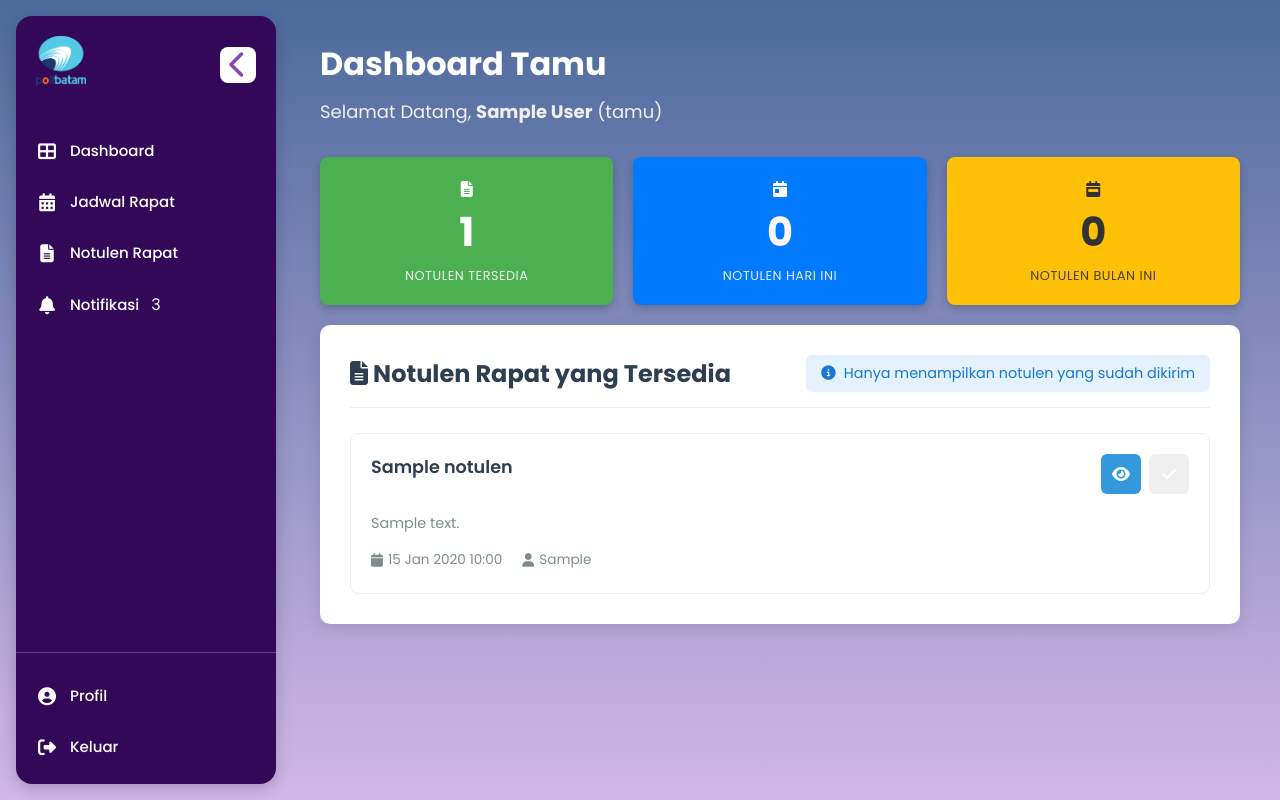
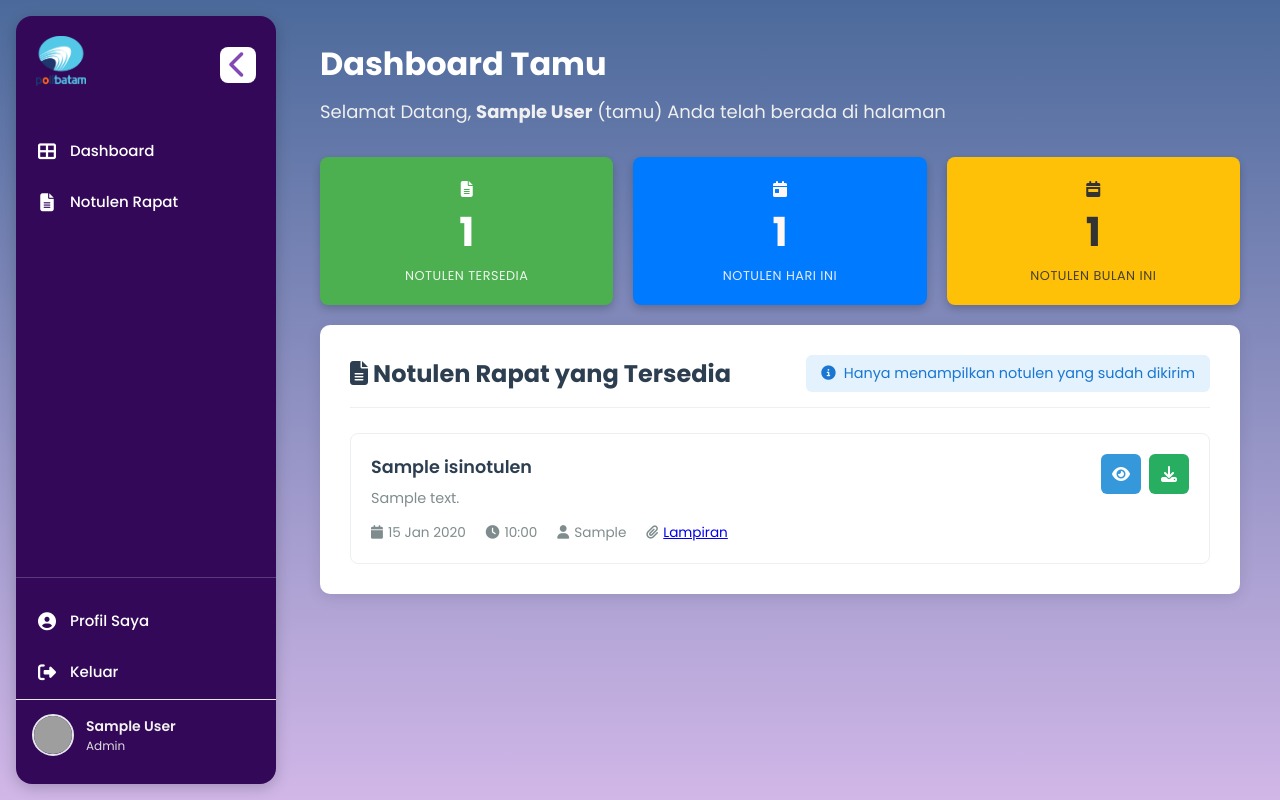
Before and after one commit to LONGAVEUS/IF-Malam-1E-3, a PHP site: page /tamu.php in a window 1280 px wide. Run offline with PHP 8.4, Linux system fonts and the light colour scheme; the visitor is signed in with stand-in values (Sample User, id 1); tables that the repository leaves empty or names only in its code hold one stand-in row (values such as "Sample post"); grey boxes are pictures that could not be loaded.

Commit message:
Update tamu.php
perbaiki halaman tamu

```diff
--- a/tamu.php
+++ b/tamu.php
@@ -1,70 +1,63 @@
 <?php
 session_start();
-if (!isset($_SESSION['logged_in']) || $_SESSION['logged_in'] !== true || $_SESSION['role'] !== 'tamu') {
+require_once 'koneksi.php';
+
+if ($_SESSION['role'] !== 'tamu') {
     header("Location: login.php");
     exit();
 }
 
-// Handle logout
-if (isset($_GET['action']) && $_GET['action'] == 'logout') {
-    session_destroy();
-    header("Location: login.php");
-    exit();
-}
-
-require_once 'koneksi.php';
+/* ================== DATA USER LOGIN ================== */
 $user_id = $_SESSION['user_id'];
 
-// Query untuk mengambil notulen yang sudah dikirim (status sent/final) dan user termasuk sebagai peserta
-$sql_notulens = "SELECT DISTINCT n.*, k.status as status_kehadiran, k.waktu_konfirmasi
-                FROM notulen n
-                INNER JOIN peserta_notulen pn ON n.id = pn.notulen_id
-                LEFT JOIN kehadiran k ON n.id = k.notulen_id AND k.user_id = ?
-                WHERE pn.user_id = ? AND n.status IN ('sent', 'final')
-                ORDER BY n.tanggal DESC";
-$stmt_notulens = $conn->prepare($sql_notulens);
-$stmt_notulens->bind_param("ii", $user_id, $user_id);
-$stmt_notulens->execute();
-$result_notulens = $stmt_notulens->get_result();
+$stmtUser = $conn->prepare("
+    SELECT full_name, role, photo
+    FROM user
+    WHERE user_id = ?
+");
+$stmtUser->bind_param("i", $user_id);
+$stmtUser->execute();
+$userLogin = $stmtUser->get_result()->fetch_assoc();
+$stmtUser->close();
 
-// Statistik dashboard
-$sql_notulen_count = "SELECT COUNT(DISTINCT n.id) AS total
-                     FROM notulen n
-                     INNER JOIN peserta_notulen pn ON n.id = pn.notulen_id
-                     WHERE pn.user_id = ? AND n.status IN ('sent', 'final')";
-$stmt_count = $conn->prepare($sql_notulen_count);
-$stmt_count->bind_param("i", $user_id);
-$stmt_count->execute();
-$result_notulen_count = $stmt_count->get_result();
+/* ================== FOTO PROFIL ================== */
+$fotoProfil = (!empty($userLogin['photo']) && file_exists($userLogin['photo']))
+    ? $userLogin['photo']
+    : 'uploads/profile_photos/default_profile.png';
+
+/* ================== SESSION DATA ================== */
+$role = $_SESSION['role'];
+$username = $_SESSION['username'];
+$photo = $_SESSION['photo'] ?? "default_profile.png";
+
+$current_photo_url = (!empty($_SESSION['photo']))
+    ? $_SESSION['photo']
+    : "uploads/profile_photos/default_profile.png";
+
+
+// Query untuk mengambil semua notulen yang sudah dikirim (status sent)
+$sql_notulens = "SELECT id, judul, tanggal, isi, penanggung_jawab, status, lampiran FROM isinotulen WHERE status = 'sent' ORDER BY tanggal DESC";
+$result_notulens = $conn->query($sql_notulens);
+
+// Query untuk statistik dashboard (hanya yang sudah dikirim)
+$sql_notulen_count = "SELECT COUNT(id) AS total FROM isinotulen WHERE status = 'sent'";
+$result_notulen_count = $conn->query($sql_notulen_count);
 $total_notulen = $result_notulen_count ? $result_notulen_count->fetch_assoc()['total'] : 0;
 
-// Hitung notulen hari ini
 $today = date('Y-m-d');
-$sql_notulen_hari_ini = "SELECT COUNT(DISTINCT n.id) AS total
-                        FROM notulen n
-                        INNER JOIN peserta_notulen pn ON n.id = pn.notulen_id
-                        WHERE pn.user_id = ? AND DATE(n.tanggal) = ? AND n.status IN ('sent', 'final')";
-$stmt_hari_ini = $conn->prepare($sql_notulen_hari_ini);
-$stmt_hari_ini->bind_param("is", $user_id, $today);
-$stmt_hari_ini->execute();
-$result_notulen_hari_ini = $stmt_hari_ini->get_result();
+$sql_notulen_hari_ini = "SELECT COUNT(id) AS total FROM isinotulen WHERE DATE(tanggal) = '$today' AND status = 'sent'";
+$result_notulen_hari_ini = $conn->query($sql_notulen_hari_ini);
 $notulen_hari_ini = $result_notulen_hari_ini ? $result_notulen_hari_ini->fetch_assoc()['total'] : 0;
 
-// Hitung notulen bulan ini
 $current_month = date('Y-m');
-$sql_notulen_bulan_ini = "SELECT COUNT(DISTINCT n.id) AS total
-                         FROM notulen n
-                         INNER JOIN peserta_notulen pn ON n.id = pn.notulen_id
-                         WHERE pn.user_id = ? AND DATE_FORMAT(n.tanggal, '%Y-%m') = ? AND n.status IN ('sent', 'final')";
-$stmt_bulan_ini = $conn->prepare($sql_notulen_bulan_ini);
-$stmt_bulan_ini->bind_param("is", $user_id, $current_month);
-$stmt_bulan_ini->execute();
-$result_notulen_bulan_ini = $stmt_bulan_ini->get_result();
+$sql_notulen_bulan_ini = "SELECT COUNT(id) AS total FROM isinotulen WHERE DATE_FORMAT(tanggal, '%Y-%m') = '$current_month' AND status = 'sent'";
+$result_notulen_bulan_ini = $conn->query($sql_notulen_bulan_ini);
 $notulen_bulan_ini = $result_notulen_bulan_ini ? $result_notulen_bulan_ini->fetch_assoc()['total'] : 0;
 ?>
 
 <!DOCTYPE html>
 <html lang="id">
+
 <head>
   <title>Portal Tamu - Notulen Rapat</title>
   <meta charset="UTF-8">
@@ -72,12 +65,13 @@ $notulen_bulan_ini = $result_notulen_bulan_ini ? $result_notulen_bulan_ini->fetc
   <link rel="stylesheet" href="https://cdnjs.cloudflare.com/ajax/libs/font-awesome/6.4.0/css/all.min.css">
   <link rel="stylesheet" href="tamu-style.css">
 </head>
+
 <body>
   <!-- Sidebar -->
   <div class="sidebar" id="sidebar">
     <div class="sidebar-header">
       <div class="logo-area">
-                <a href="#" class="header-logo">
+        <a href="tamu.php" class="header-logo">
           <img src="poltek1.png" alt="Politeknik Negeri Batam" />
         </a>
       </div>
@@ -94,40 +88,46 @@ $notulen_bulan_ini = $result_notulen_bulan_ini ? $result_notulen_bulan_ini->fetc
             <span class="nav-label">Dashboard</span>
           </a>
         </li>
+
         <li class="nav-item">
-                    <a href="jadwal_tamu.php" class="nav-link">
-                        <i class="fas fa-calendar-alt nav-icon"></i>
-                        <span class="nav-label">Jadwal Rapat</span>
-                    </a>
-                </li>
-                <li class="nav-item">
-                    <a href="notulen_tamu.php" class="nav-link">
+          <a href="tamu.php" class="nav-link">
             <i class="fas fa-file-alt nav-icon"></i>
             <span class="nav-label">Notulen Rapat</span>
           </a>
         </li>
-                <li class="nav-item">
-                    <a href="notifikasi_tamu.php" class="nav-link">
-                        <i class="fas fa-bell nav-icon"></i>
-                        <span class="nav-label">Notifikasi</span>
-                        <span class="badge">3</span>
-                    </a>
-                </li>
       </ul>
 
+
+      <!-- Secondary bottom nav -->
             <ul class="nav-list secondary-nav">
+
                 <li class="nav-item">
-                    <a href="profil_tamu.php" class="nav-link">
+                    <a href="profile.php" class="nav-link">
                         <i class="fas fa-user-circle nav-icon"></i>
-                        <span class="nav-label">Profil</span>
+                        <span class="nav-label">Profil Saya</span>
                     </a>
                 </li>
                 <li class="nav-item">
-                    <a href="tamu.php?action=logout" class="nav-link" onclick="return confirm('Yakin ingin logout?');">
+                    <!-- Logout menggunakan PHP - tidak perlu file terpisah -->
+                    <a href="admin.php?action=logout" class="nav-link" onclick="return confirm('Yakin ingin logout?');">
                         <i class="fas fa-sign-out-alt nav-icon"></i>
                         <span class="nav-label">Keluar</span>
                     </a>
                 </li>
+                <!-- PROFIL LOGIN -->
+                <li class="nav-item profile-user">
+                    <img src="<?= $fotoProfil; ?>" class="profile-avatar">
+
+                    <div class="profile-info">
+                        <span class="profile-name">
+                            <?= htmlspecialchars($userLogin['full_name']); ?>
+                        </span>
+                        <span class="profile-role">
+                            <?= ucfirst($userLogin['role']); ?>
+                        </span>
+                    </div>
+                </li>
+
             </ul>
     </nav>
   </div>
@@ -136,8 +136,8 @@ $notulen_bulan_ini = $result_notulen_bulan_ini ? $result_notulen_bulan_ini->fetc
   <div class="main-content" id="mainContent">
     <div class="dashboard-header">
       <h1>Dashboard Tamu</h1>
-            <p>Selamat Datang, <strong><?php echo htmlspecialchars($_SESSION['full_name'] ?? $_SESSION['username']); ?></strong>
-                (<?php echo htmlspecialchars($_SESSION['role']); ?>)</p>
+      <p>Selamat Datang, <strong><?php echo htmlspecialchars($_SESSION['username']); ?></strong>
+        (<?php echo htmlspecialchars($_SESSION['role'] ); ?>) Anda telah berada di halaman</p>
     </div>
 
         <div class="user-stats-grid">
@@ -148,15 +148,16 @@ $notulen_bulan_ini = $result_notulen_bulan_ini ? $result_notulen_bulan_ini->fetc
             </div>
             <div class="user-count-box daily-notes">
                 <div class="stat-icon"><i class="fas fa-calendar-day"></i></div>
-                <div class="count-number"><?php echo $notulen_hari_ini; ?></div>
+                <div class="count-number"><?php echo $total_notulen; ?></div>
                 <div class="count-label">Notulen Hari Ini</div>
             </div>
             <div class="user-count-box monthly-notes">
                 <div class="stat-icon"><i class="fas fa-calendar-week"></i></div>
-                <div class="count-number"><?php echo $notulen_bulan_ini; ?></div>
+                <div class="count-number"><?php echo $total_notulen; ?></div>
                 <div class="count-label">Notulen Bulan Ini</div>
             </div>
         </div>
+
 
     <div class="content-section">
       <div class="section-header">
@@ -170,60 +171,30 @@ $notulen_bulan_ini = $result_notulen_bulan_ini ? $result_notulen_bulan_ini->fetc
         <?php
         if ($result_notulens && $result_notulens->num_rows > 0) {
           while ($notulen = $result_notulens->fetch_assoc()) {
-                        $tanggal_formatted = date('d M Y H:i', strtotime($notulen['tanggal']));
+            $tanggal_formatted = date('d M Y', strtotime($notulen['tanggal']));
+            $waktu_formatted = date('H:i', strtotime($notulen['tanggal']));
             $isi_pendek = strlen($notulen['isi']) > 150 ? substr($notulen['isi'], 0, 150) . '...' : $notulen['isi'];
 
-                        // Tentukan status kehadiran
-                        $kehadiran_status = '';
-                        $kehadiran_class = '';
-                        $can_confirm = false;
-
-                        if ($notulen['status'] === 'sent') {
-                            if ($notulen['status_kehadiran'] === 'hadir') {
-                                $kehadiran_status = 'Sudah Konfirmasi Hadir';
-                                $kehadiran_class = 'hadir';
-                            } else {
-                                $kehadiran_status = 'Belum Konfirmasi';
-                                $kehadiran_class = 'belum';
-                                $can_confirm = true;
-                            }
-                        } elseif ($notulen['status'] === 'final') {
-                            if ($notulen['status_kehadiran'] === 'hadir') {
-                                $kehadiran_status = 'Hadir';
-                                $kehadiran_class = 'hadir';
-                            } else {
-                                $kehadiran_status = 'Tidak Hadir';
-                                $kehadiran_class = 'tidak-hadir';
-                            }
-                        }
+            // Tampilkan nama file asli (tanpa uniqid)
+            $nama_file_asli = $notulen['lampiran'] ? substr($notulen['lampiran'], strpos($notulen['lampiran'], '_') + 1) : '';
             ?>
-                        <div class="notulen-item" data-id="<?php echo $notulen['id']; ?>" data-status="<?php echo $notulen['status']; ?>">
+        <div class="notulen-item" data-id="<?php echo $notulen['id']; ?>">
           <div class="notulen-main">
-                                <div class="notulen-header">
             <h3 class="notulen-title"><?php echo htmlspecialchars($notulen['judul']); ?></h3>
-                                    <span class="notulen-status status-<?php echo $notulen['status']; ?>">
-                                        <?php echo ucfirst($notulen['status']); ?>
-                                    </span>
-                                </div>
             <p class="notulen-preview"><?php echo htmlspecialchars($isi_pendek); ?></p>
             <div class="notulen-meta">
               <span class="notulen-date"><i class="fas fa-calendar"></i> <?php echo $tanggal_formatted; ?></span>
+              <span class="notulen-time"><i class="fas fa-clock"></i> <?php echo $waktu_formatted; ?></span>
               <span class="notulen-penanggung-jawab"><i class="fas fa-user"></i>
-                                        <?php echo htmlspecialchars($notulen['penanggung_jawab']); ?>
-                                    </span>
-                                    <span class="kehadiran-status <?php echo $kehadiran_class; ?>">
-                                        <i class="fas fa-user-check"></i> <?php echo $kehadiran_status; ?>
-                                    </span>
-                                    <?php if (!empty($notulen['lampiran'])):
-                                        $files = json_decode($notulen['lampiran'], true);
-                                        if (is_array($files)): ?>
+                <?php echo htmlspecialchars($notulen['penanggung_jawab']); ?></span>
+              <?php if (!empty($notulen['lampiran'])): ?>
               <span class="notulen-lampiran">
                 <i class="fas fa-paperclip"></i>
-                                                <a href="#" onclick="showLampiran(<?php echo $notulen['id']; ?>)" title="Lihat Lampiran">
-                                                    <?php echo count($files); ?> lampiran
+                <a href="view.php?file=<?php echo urlencode($notulen['lampiran']); ?>" target="_blank"
+                  title="<?php echo htmlspecialchars($nama_file_asli); ?>">
+                  Lampiran
                 </a>
               </span>
-                                        <?php endif; ?>
               <?php endif; ?>
             </div>
           </div>
@@ -231,16 +202,9 @@ $notulen_bulan_ini = $result_notulen_bulan_ini ? $result_notulen_bulan_ini->fetc
             <button class="action-btn view" title="Lihat Detail" onclick="showNotulenDetail(<?php echo $notulen['id']; ?>)">
               <i class="fas fa-eye"></i>
             </button>
-
-                                <?php if ($can_confirm): ?>
-                                    <button class="action-btn konfirmasi" title="Konfirmasi Kehadiran" onclick="konfirmasiKehadiran(<?php echo $notulen['id']; ?>)">
-                                        <i class="fas fa-check"></i>
-                                    </button>
-                                <?php endif; ?>
-
-                                <?php if ($notulen['status'] === 'final'): ?>
-                                    <a href="generate_pdf.php?id=<?php echo $notulen['id']; ?>&download=1" class="action-btn download" title="Download Notulen (PDF)" target="_blank">
-                                        <i class="fas fa-file-pdf"></i>
+            <?php if (!empty($notulen['lampiran'])): ?>
+            <a href="view.php?file=<?php echo urlencode($notulen['lampiran']); ?>" class="action-btn download" target="_blank" title="Unduh Lampiran">
+              <i class="fas fa-download"></i>
             </a>
             <?php endif; ?>
           </div>
@@ -251,7 +215,7 @@ $notulen_bulan_ini = $result_notulen_bulan_ini ? $result_notulen_bulan_ini->fetc
           echo '<div class="empty-state">
                   <i class="fas fa-file-alt"></i>
                   <h3>Tidak ada notulen tersedia</h3>
-                            <p>Belum ada notulen rapat yang diterbitkan untuk Anda.</p>
+                  <p>Belum ada notulen rapat yang diterbitkan untuk dilihat.</p>
                 </div>';
         }
         ?>
@@ -261,7 +225,7 @@ $notulen_bulan_ini = $result_notulen_bulan_ini ? $result_notulen_bulan_ini->fetc
 
   <!-- Modal Detail Notulen -->
   <div class="modal-overlay" id="detailModal">
-        <div class="modal-container wide-modal">
+    <div class="modal-container">
       <div class="modal-header">
         <h2 id="modalTitle">Detail Notulen</h2>
         <button class="modal-close" id="closeModal">&times;</button>
@@ -275,51 +239,10 @@ $notulen_bulan_ini = $result_notulen_bulan_ini ? $result_notulen_bulan_ini->fetc
   </div>
 
   <script src="tamu-script.js"></script>
-    <script>
-    function konfirmasiKehadiran(notulenId) {
-        if (confirm('Apakah Anda benar-benar hadir dalam rapat ini?')) {
-            showLoading();
-            fetch('konfirmasi_kehadiran.php', {
-                method: 'POST',
-                headers: {
-                    'Content-Type': 'application/x-www-form-urlencoded',
-                },
-                body: 'notulen_id=' + notulenId
-            })
-            .then(response => response.json())
-            .then(data => {
-                hideLoading();
-                if (data.success) {
-                    alert('Kehadiran berhasil dikonfirmasi!');
-                    location.reload();
-                } else {
-                    alert('Gagal mengkonfirmasi kehadiran: ' + data.message);
-                }
-            })
-            .catch(error => {
-                hideLoading();
-                console.error('Error:', error);
-                alert('Terjadi kesalahan saat mengkonfirmasi kehadiran');
-            });
-        }
-    }
+</body>
 
-    function showLampiran(notulenId) {
-        window.open('view_lampiran.php?notulen_id=' + notulenId, '_blank');
-    }
-
-    function showLoading() {
-        // Implement loading indicator
-    }
-
-    function hideLoading() {
-        // Implement hide loading indicator
-    }
-    </script>
-</body>
 </html>
 <?php
 if (isset($conn)) {
     $conn->close();
 }
-?>
```
Lines whose indentation alone changed are shown as unchanged.
